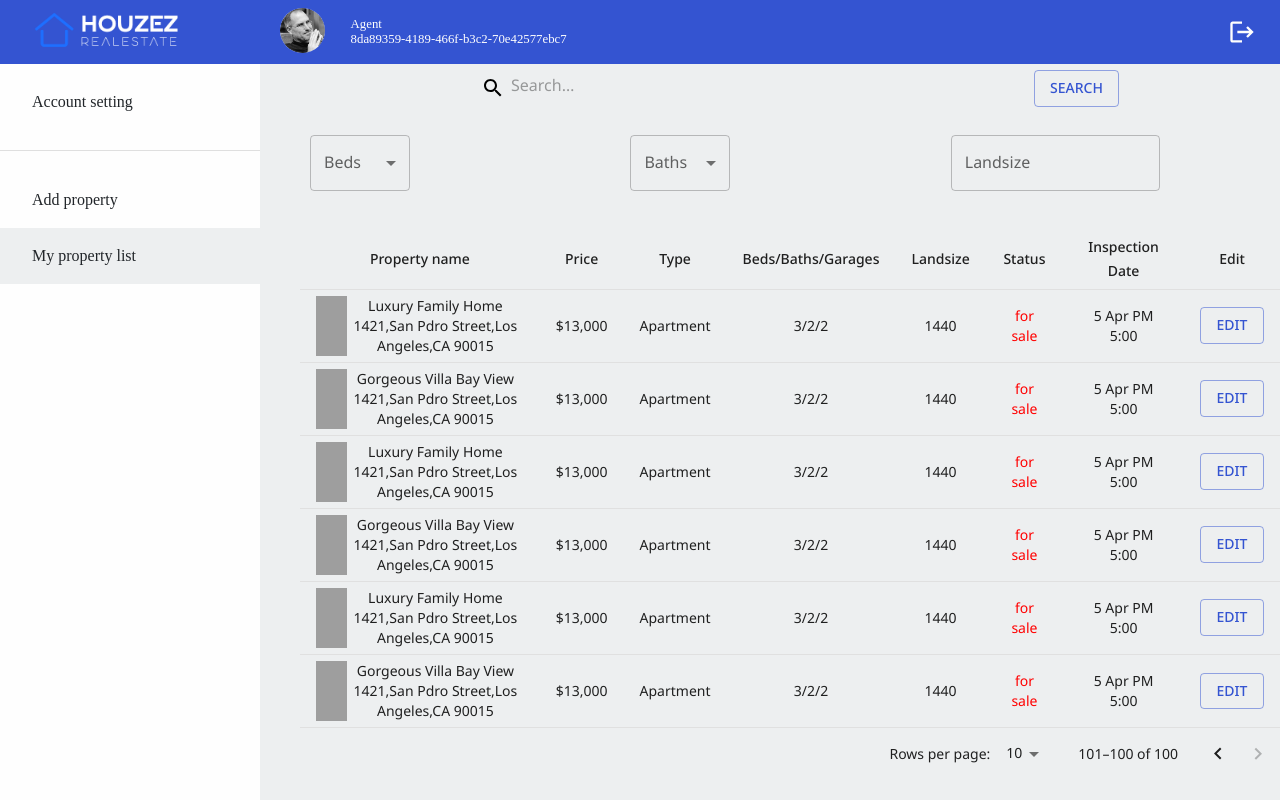
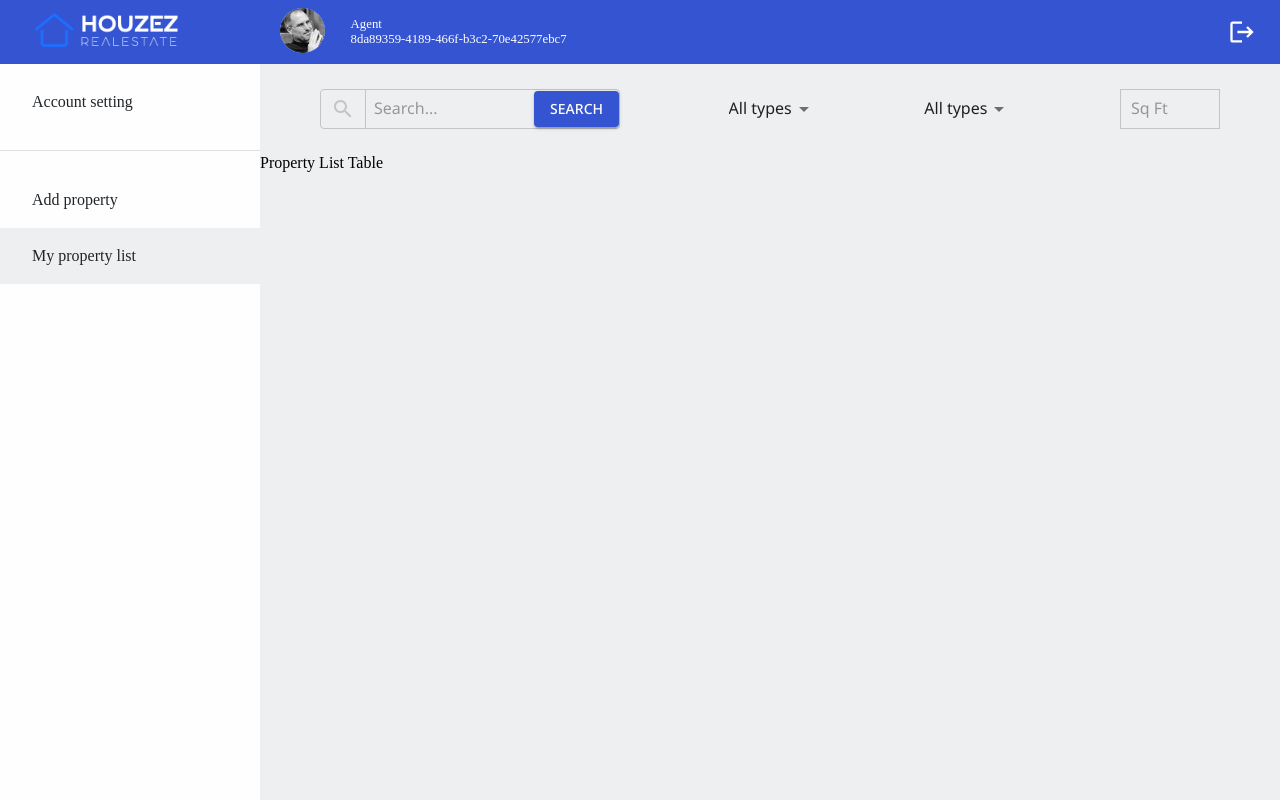
Before and after one commit to HouzezProject/houzez-app, a Next.js app: page /agent-management/property-list in a window 1280 px wide. Built offline with nearby package versions, Linux system fonts and the light colour scheme; grey boxes are pictures that could not be loaded.

Commit message:
HZ0331 re layout

```diff
--- a/src/components/AgentManagement/PropertyList/PropertyList.tsx
+++ b/src/components/AgentManagement/PropertyList/PropertyList.tsx
@@ -3,8 +3,8 @@ import Table from "@mui/material/Table";
 import TableBody from "@mui/material/TableBody";
 import TableHead from "@mui/material/TableHead";
 import TableRow from "@mui/material/TableRow";
-import Paper from "@mui/material/Paper";
 import Link from "next/link";
+import { rows } from "./config";
 
 import {
   Box,
@@ -16,7 +16,6 @@ import {
   SelectChangeEvent,
   styled,
   TableCell,
-  TablePagination,
   TextField
 } from "@mui/material";
 import InputBase from "@mui/material/InputBase";
@@ -25,8 +24,6 @@ import Image from "next/image";
 import ManagementHeader from "../ManagementHeader";
 import ManagementNavigation from "../ManagementNavigation";
 import theme from "../../../styles/theme";
-import { url } from "inspector";
-//import { height, width } from "@mui/system";
 
 const AgentManagementContainer = styled(Box)({
   width: "100%",
@@ -41,7 +38,7 @@ const AgentManagementBody = styled(Box)({
   display: "flex",
   alignItems: "center",
   justifyContent: "start",
-  position: "ralative"
+  position: "relative"
 });
 
 const {
@@ -65,7 +62,6 @@ const Search = styled("div")({
 });
 
 const SearchIconWrapper = styled("div")({
-  // padding: "10px",
   height: "100%",
   position: "absolute",
   display: "flex",
@@ -76,7 +72,6 @@ const SearchIconWrapper = styled("div")({
 const StyledInputBase = styled(InputBase)({
   color: "dark",
   "& .MuiInputBase-input": {
-    // vertical padding + font size from searchIcon
     paddingLeft: "30px",
     width: "100%"
   }
@@ -86,136 +81,7 @@ const SearchButton = styled(Button)({
   justifyContent: "center",
   SearchButton: "right"
 });
-const createData = (
-  name: string,
-  State: string,
-  Suburd: string,
-  Street: string,
-  Post: string,
-  Price: string,
-  Beds: number,
-  Baths: number,
-  Garages: number,
-  Landsize: number,
-  Type: string,
-  Status: string,
-  InspectionDate: string,
-  InspectionTime: string
-) => ({
-  name,
-  State,
-  Suburd,
-  Street,
-  Post,
-  Price,
-  Beds,
-  Baths,
-  Garages,
-  Landsize,
-  Type,
-  Status,
-  InspectionDate,
-  InspectionTime
-});
 
-const rows = [
-  createData(
-    "Luxury Family Home",
-    "CA 90015",
-    "Los Angeles",
-    "San Pdro Street",
-    "1421",
-    "$13,000",
-    3,
-    2,
-    2,
-    1440,
-    "Apartment",
-    "for sale",
-    "5 Apr",
-    "PM 5:00"
-  ),
-  createData(
-    "Gorgeous Villa Bay View",
-    "CA 90015",
-    "Los Angeles",
-    "San Pdro Street",
-    "1421",
-    "$13,000",
-    3,
-    2,
-    2,
-    1440,
-    "Apartment",
-    "for sale",
-    "5 Apr",
-    "PM 5:00"
-  ),
-  createData(
-    "Luxury Family Home",
-    "CA 90015",
-    "Los Angeles",
-    "San Pdro Street",
-    "1421",
-    "$13,000",
-    3,
-    2,
-    2,
-    1440,
-    "Apartment",
-    "for sale",
-    "5 Apr",
-    "PM 5:00"
-  ),
-  createData(
-    "Gorgeous Villa Bay View",
-    "CA 90015",
-    "Los Angeles",
-    "San Pdro Street",
-    "1421",
-    "$13,000",
-    3,
-    2,
-    2,
-    1440,
-    "Apartment",
-    "for sale",
-    "5 Apr",
-    "PM 5:00"
-  ),
-  createData(
-    "Luxury Family Home",
-    "CA 90015",
-    "Los Angeles",
-    "San Pdro Street",
-    "1421",
-    "$13,000",
-    3,
-    2,
-    2,
-    1440,
-    "Apartment",
-    "for sale",
-    "5 Apr",
-    "PM 5:00"
-  ),
-  createData(
-    "Gorgeous Villa Bay View",
-    "CA 90015",
-    "Los Angeles",
-    "San Pdro Street",
-    "1421",
-    "$13,000",
-    3,
-    2,
-    2,
-    1440,
-    "Apartment",
-    "for sale",
-    "5 Apr",
-    "PM 5:00"
-  )
-];
 const SelectAllBox = styled(Box)({
   display: "flex",
   padding: "10px",
@@ -251,7 +117,6 @@ const PropertyTableCell = styled(TableCell)({
 });
 
 const StatusStyle = styled("div")({
-  //color: dark
   color: "red"
 });
 const SearchBox = styled(Box)({});
@@ -262,7 +127,6 @@ const PropertyList = () => {
       <ManagementHeader />
       <AgentManagementBody>
         <ManagementNavigation />
-        <PropertyListBox>
         <Box>
           <Search>
             <SearchBox>
@@ -347,21 +211,21 @@ const PropertyList = () => {
                       />
                       {row.name}
                       <br />
-                        {row.Post},{row.Street},{row.Suburd},{row.State}
+                      {row.post},{row.street},{row.suburd},{row.state}
                     </PropertyBox>
                   </PropertyTableCell>
 
-                    <PropertyTableCell>{row.Price}</PropertyTableCell>
-                    <PropertyTableCell>{row.Type}</PropertyTableCell>
+                  <PropertyTableCell>{row.price}</PropertyTableCell>
+                  <PropertyTableCell>{row.type}</PropertyTableCell>
                   <PropertyTableCell>
-                      {row.Beds}/{row.Baths}/{row.Garages}
+                    {row.beds}/{row.baths}/{row.garages}
                   </PropertyTableCell>
-                    <PropertyTableCell>{row.Landsize}</PropertyTableCell>
+                  <PropertyTableCell>{row.landSize}</PropertyTableCell>
                   <PropertyTableCell>
-                      <StatusStyle>{row.Status}</StatusStyle>
+                    <StatusStyle>{row.status}</StatusStyle>
                   </PropertyTableCell>
                   <PropertyTableCell>
-                      {row.InspectionDate} {row.InspectionTime}
+                    {row.inspectionDate} {row.inspectionTime}
                   </PropertyTableCell>
                   <PropertyTableCell>
                     <Button variant="outlined">
@@ -373,8 +237,6 @@ const PropertyList = () => {
             </TableBody>
           </PropertyTable>
         </TableContainer>
-          <TablePagination component="div" count={100} page={10} rowsPerPage={10} />
-        </PropertyListBox>
       </AgentManagementBody>
     </AgentManagementContainer>
   );
--- /dev/null
+++ b/src/components/AgentManagement/PropertyList/PropertyList2.tsx
@@ -0,0 +1,44 @@
+import styled from "@emotion/styled";
+import { Box } from "@mui/material";
+import React from "react";
+import ManagementHeader from "../ManagementHeader";
+import ManagementNavigation from "../ManagementNavigation";
+import PropertySearchBar from "./PropertySearchBar";
+import PropertyListTable from "./PropertyListTable";
+
+const AgentManagementContainer = styled(Box)({
+  width: "100%",
+  height: "100vh",
+  display: "flex",
+  alignItems: "start",
+  flexDirection: "column"
+});
+
+const AgentManagementBody = styled(Box)({
+  height: "calc(100vh - 64px)",
+  display: "flex",
+  alignItems: "center",
+  justifyContent: "start",
+  width: "100%"
+});
+
+const PropertyListContainer = styled(Box)({
+  width: "calc(100vw - 260px)"
+});
+
+const PropertyList = () => {
+  return (
+    <AgentManagementContainer>
+      <ManagementHeader />
+      <AgentManagementBody>
+        <ManagementNavigation />
+        <PropertyListContainer>
+          <PropertySearchBar />
+          <PropertyListTable />
+        </PropertyListContainer>
+      </AgentManagementBody>
+    </AgentManagementContainer>
+  );
+};
+
+export default PropertyList;
--- /dev/null
+++ b/src/components/AgentManagement/PropertyList/PropertyListTable.tsx
@@ -0,0 +1,14 @@
+import styled from "@emotion/styled";
+import React from "react";
+import { Box } from "@mui/material";
+
+const PropertyListTableContainer = styled(Box)({
+  width: "100%",
+  height: "calc(100vh - 154px)"
+});
+
+const PropertyListTable = () => {
+  return <PropertyListTableContainer>Property List Table</PropertyListTableContainer>;
+};
+
+export default PropertyListTable;
--- /dev/null
+++ b/src/components/AgentManagement/PropertyList/PropertySearchBar.tsx
@@ -0,0 +1,115 @@
+import styled from "@emotion/styled";
+import React, { useState } from "react";
+import { Box, InputBase, Button, FormControl, MenuItem, Select } from "@mui/material";
+import SearchIcon from "@mui/icons-material/Search";
+import theme from "../../../styles/theme";
+
+const {
+  palette: { secondary }
+} = theme;
+
+const PropertySearchBarContainer = styled(Box)({
+  width: "100%",
+  height: "90px",
+  display: "flex",
+  alignItems: "center",
+  justifyContent: "space-between",
+  padding: "0 60px 0 60px"
+});
+
+const SearchLightIconBox = styled(Box)({
+  color: secondary.main,
+  borderRight: "1px solid " + secondary.main,
+  display: "flex",
+  alignItems: "center",
+  height: "100%",
+  padding: "0 10px 0 10px"
+});
+
+const SearchContainer = styled(Box)({
+  display: "flex",
+  alignItems: "center",
+  border: "1px solid " + secondary.main,
+  borderRadius: "4px",
+  width: "300px",
+  height: "40px"
+});
+
+const SquareFitContainer = styled(InputBase)({
+  border: "1px solid " + secondary.main,
+  width: "100px",
+  height: "40px",
+  paddingLeft: "10px"
+});
+
+const PropertySearchBar = () => {
+  const options = [
+    { label: "All types", value: "All types" },
+    { label: "House", value: "House" },
+    { label: "Apartment", value: "Apartment" },
+    { label: "Townhouse", value: "Townhouse" },
+    { label: "Villa", value: "Villa" },
+    { label: "Land", value: "Land" },
+    { label: "Acreage", value: "Acreage" },
+    { label: "Rural", value: "Rural" },
+    { label: "Block of Units", value: "Block of Units" },
+    { label: "Retirement Living", value: "Retirement Living" }
+  ];
+  const [value, setValue] = useState("All types");
+  return (
+    <PropertySearchBarContainer>
+      <SearchContainer>
+        <SearchLightIconBox>
+          <SearchIcon />
+        </SearchLightIconBox>
+        <InputBase sx={{ ml: 1, flex: 1 }} placeholder="Search..." />
+        <Button variant="contained">Search</Button>
+      </SearchContainer>
+      <Box>
+        <FormControl>
+          <Select
+            labelId="types"
+            id="types"
+            label="types"
+            disableUnderline
+            variant="standard"
+            value={value}
+            onChange={(event) => setValue(event.target.value as string)}
+          >
+            {options.map((option) => {
+              return (
+                <MenuItem key={option.value} value={option.value}>
+                  {option.label}
+                </MenuItem>
+              );
+            })}
+          </Select>
+        </FormControl>
+      </Box>
+      <Box>
+        <FormControl>
+          <Select
+            labelId="types"
+            id="types"
+            label="types"
+            disableUnderline
+            variant="standard"
+            value={value}
+            onChange={(event) => setValue(event.target.value as string)}
+          >
+            {options.map((option) => {
+              return (
+                <MenuItem key={option.value} value={option.value}>
+                  {option.label}
+                </MenuItem>
+              );
+            })}
+          </Select>
+        </FormControl>
+      </Box>
+      <SquareFitContainer placeholder="Sq Ft" />
+    </PropertySearchBarContainer>
+  );
+};
+
+export default PropertySearchBar;
--- /dev/null
+++ b/src/components/AgentManagement/PropertyList/config.ts
@@ -0,0 +1,129 @@
+const createData = (
+  name: string,
+  state: string,
+  suburd: string,
+  street: string,
+  post: string,
+  price: string,
+  beds: number,
+  baths: number,
+  garages: number,
+  landSize: number,
+  type: string,
+  status: string,
+  inspectionDate: string,
+  inspectionTime: string
+) => ({
+  name,
+  state,
+  suburd,
+  street,
+  post,
+  price,
+  beds,
+  baths,
+  garages,
+  landSize,
+  type,
+  status,
+  inspectionDate,
+  inspectionTime
+});
+export const rows = [
+  createData(
+    "Luxury Family Home",
+    "CA 90015",
+    "Los Angeles",
+    "San Pdro Street",
+    "1421",
+    "$13,000",
+    3,
+    2,
+    2,
+    1440,
+    "Apartment",
+    "for sale",
+    "5 Apr",
+    "PM 5:00"
+  ),
+  createData(
+    "Gorgeous Villa Bay View",
+    "CA 90015",
+    "Los Angeles",
+    "San Pdro Street",
+    "1421",
+    "$13,000",
+    3,
+    2,
+    2,
+    1440,
+    "Apartment",
+    "for sale",
+    "5 Apr",
+    "PM 5:00"
+  ),
+  createData(
+    "Luxury Family Home",
+    "CA 90015",
+    "Los Angeles",
+    "San Pdro Street",
+    "1421",
+    "$13,000",
+    3,
+    2,
+    2,
+    1440,
+    "Apartment",
+    "for sale",
+    "5 Apr",
+    "PM 5:00"
+  ),
+  createData(
+    "Gorgeous Villa Bay View",
+    "CA 90015",
+    "Los Angeles",
+    "San Pdro Street",
+    "1421",
+    "$13,000",
+    3,
+    2,
+    2,
+    1440,
+    "Apartment",
+    "for sale",
+    "5 Apr",
+    "PM 5:00"
+  ),
+  createData(
+    "Luxury Family Home",
+    "CA 90015",
+    "Los Angeles",
+    "San Pdro Street",
+    "1421",
+    "$13,000",
+    3,
+    2,
+    2,
+    1440,
+    "Apartment",
+    "for sale",
+    "5 Apr",
+    "PM 5:00"
+  ),
+  createData(
+    "Gorgeous Villa Bay View",
+    "CA 90015",
+    "Los Angeles",
+    "San Pdro Street",
+    "1421",
+    "$13,000",
+    3,
+    2,
+    2,
+    1440,
+    "Apartment",
+    "for sale",
+    "5 Apr",
+    "PM 5:00"
+  )
+];
--- a/src/components/AgentManagement/PropertyList/index.tsx
+++ b/src/components/AgentManagement/PropertyList/index.tsx
@@ -1 +1 @@
-export { default } from "./PropertyList";
+export { default } from "./PropertyList2";
```
Lines whose indentation alone changed are shown as unchanged.
